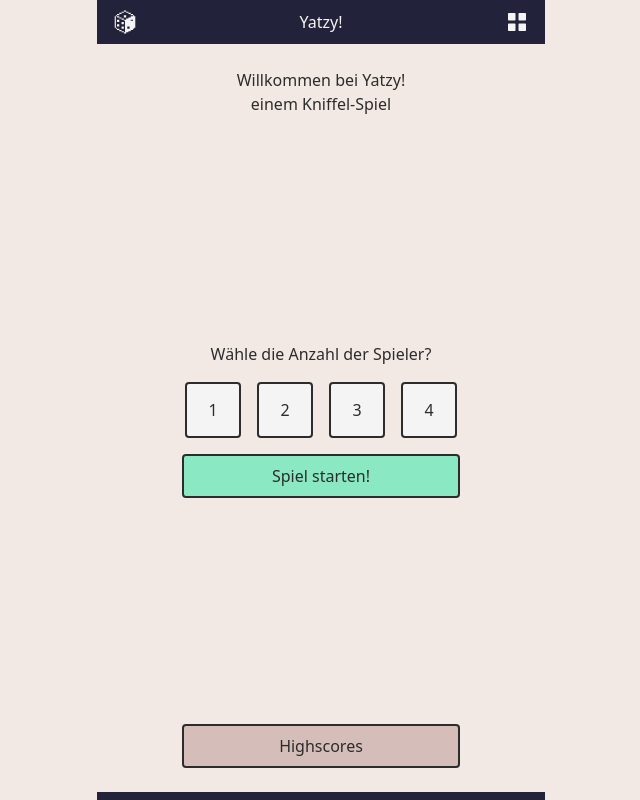
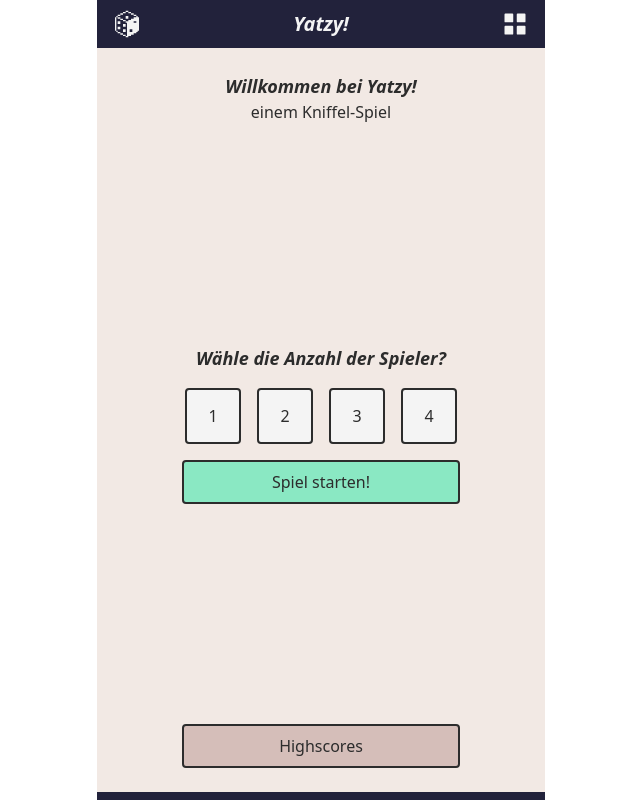
Before and after one commit to svenurbach/yatzy-vue, a Vue app: page / in a window 1280 px wide. Shown: the whole page, without its empty margins (319-959 px from the left). Built offline with nearby package versions, Linux system fonts and the light colour scheme; the HTML template or start-up script is replaced by a standard one.

Commit message:
headline styling

```diff
--- a/src/assets/main.css
+++ b/src/assets/main.css
@@ -15,6 +15,7 @@
 	--color-bg: #f2e9e4;
 
 	--color-text: #2c2c2c;
+	--color-muted: #6d6d6d;
 	--color-text-inverted: #f4f4f4;
 	--color-text-muted: #6b7280; /* weniger betonter Text */
 	--color-disabled: #b1b1b1;
@@ -25,14 +26,26 @@
 	--color-info: #3b82f6;
 }
 
-/* @theme .dark {
+/* .theme-brown {
 	--color-primary: #738ab8;
 	--color-secondary: #fbbf24;
 	--color-bg: #111827;
 	--color-text: #e5e7eb;
 } */
 
-:root {
+#app-wrapper {
 	color: var(--color-text);
 	background-color: var(--color-bg);
 }
+
+h1 {
+	@apply text-xl font-black italic;
+}
+
+h2 {
+	@apply text-lg font-bold italic;
+}
+
+h3 {
+	@apply font-bold;
+}
```
